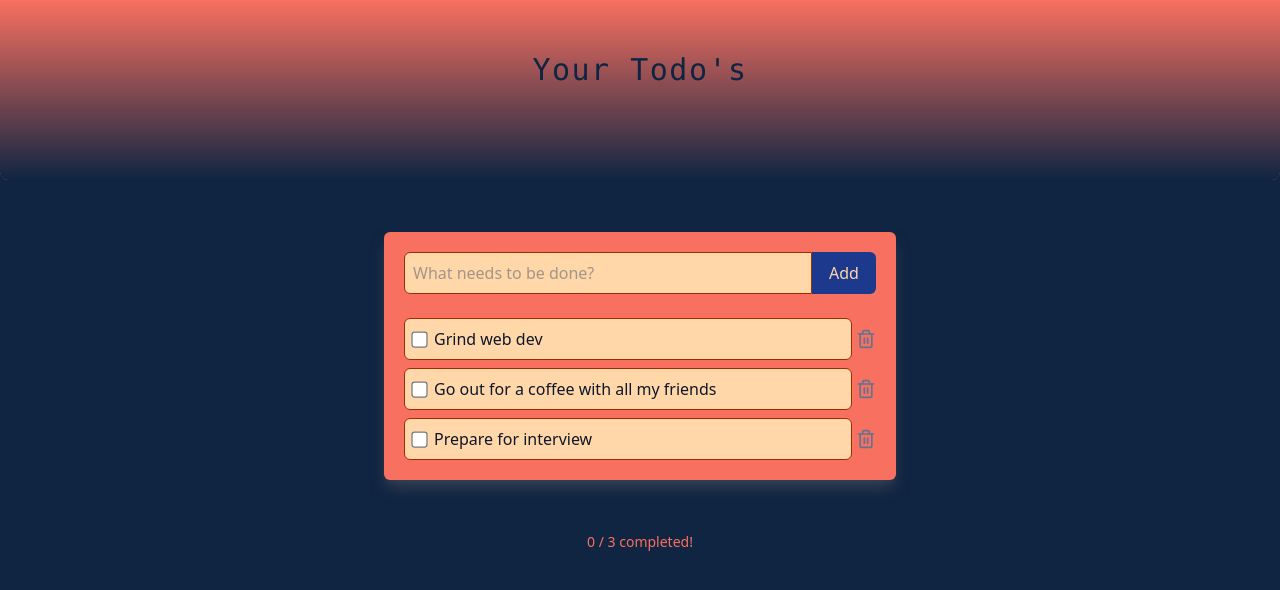
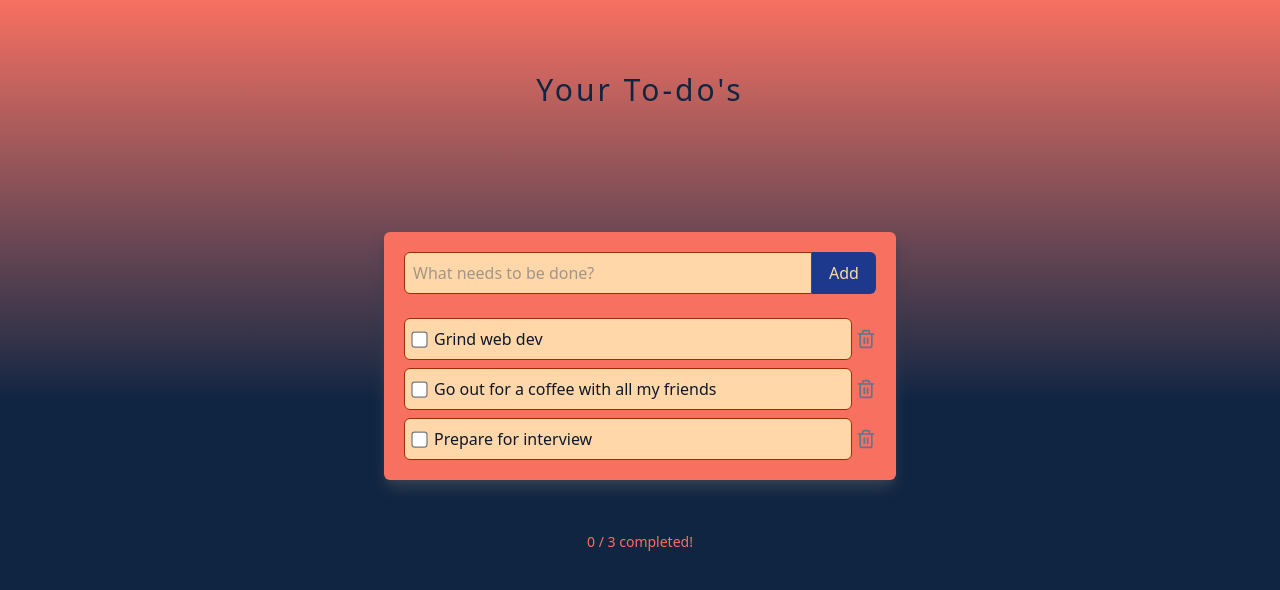
Before and after one commit to ioannides-agg/todolist-webapp, a React (Vite) app in the folder todolist-front/: page / in a window 1280 px wide. Shown: the top 590 px of the page. Built offline with nearby package versions, Linux system fonts and the light colour scheme.

Commit message:
cleaned up some css code and made some changes

```diff
--- a/todolist-front/src/components/TodoItem.tsx
+++ b/todolist-front/src/components/TodoItem.tsx
@@ -15,7 +15,7 @@ export default function TodoItem({ todo, onCompletedChange, onDeletedChange }: T
                     type="checkbox"
                     checked={todo.completed}
                     onChange={(e) => onCompletedChange(todo.id, e.target.checked)}
-                    className="scale-125 bg-orange-50"
+                    className="scale-125 bg-orange-50 hover:size-6 transition-normal duration-400"
                 />
 
                 <span className={todo.completed ? "line-through text-slate-500" : ""}>
@@ -24,7 +24,7 @@ export default function TodoItem({ todo, onCompletedChange, onDeletedChange }: T
             </label>
 
             <button className="ml-auto" onClick={() => onDeletedChange(todo.id)}>
-                <Trash2 size={20} className="text-slate-500" />
+                <Trash2 size={20} className="text-slate-500 hover:size-6 transition-normal duration-400" />
             </button>
         </div>
     )
--- a/todolist-front/src/index.css
+++ b/todolist-front/src/index.css
@@ -1,17 +1,10 @@
 @import "tailwindcss";
 
-.bg-desert-sand {
-    background-color: #F87060;
-}
+@theme {
+    --color-midnight: #121063;
+    --color-tahiti: #3ab7bf;
+    --color-bermuda: #78dcca;
 
-.bg-dark-blue {
-    background-color: #102542
-}
-
-.text-desert-sand {
-    color: #F87060;
-}
-
-.text-dark-blue {
-    color: #102542
-}
+    --color-desert-sand: #F87060;
+    --color-dark-blue: #102542
+  }
--- a/todolist-front/src/pages/TodoPage.tsx
+++ b/todolist-front/src/pages/TodoPage.tsx
@@ -11,10 +11,10 @@ export default function TodoPage() {
         deleteAllCompletedTodos } = useTodos();
 
     return (
-        <main className="bg-dark-blue h-screen space-y-13 overflow-y-auto">
-            <div className="py-18 bg-desert-sand rounded-b-lg shadow-md shadow-gray-700 mask-b-from-0%">
-                <h1 className="font-mono font-medium text-3xl text-center text-dark-blue tracking-wider relative -top-5">Your Todo's</h1>
-            </div>
+        <main className="h-screen space-y-13 overflow-y-auto bg-gradient-to-b from-desert-sand via-dark-blue to-dark-blue">
+            < div className="py-18" >
+                <h1 className="font-medium text-3xl text-center text-dark-blue tracking-widest">Your To-do's</h1>
+            </div >
             <div className="max-w-lg mx-auto bg-desert-sand rounded-md p-5 space-y-6 shadow-lg shadow-gray-700">
                 <AddTodoForm onSubmit={addTodo} />
                 <TodoList
@@ -23,9 +23,11 @@ export default function TodoPage() {
                     onDeletedChange={setTodoDeleted}
                 />
             </div>
-            {todos.length > 0 && (
-                <TodoSummary todos={todos} deleteAllCompleted={deleteAllCompletedTodos} />
-            )}
-        </main>
+            {
+                todos.length > 0 && (
+                    <TodoSummary todos={todos} deleteAllCompleted={deleteAllCompletedTodos} />
+                )
+            }
+        </main >
     )
 }
```
